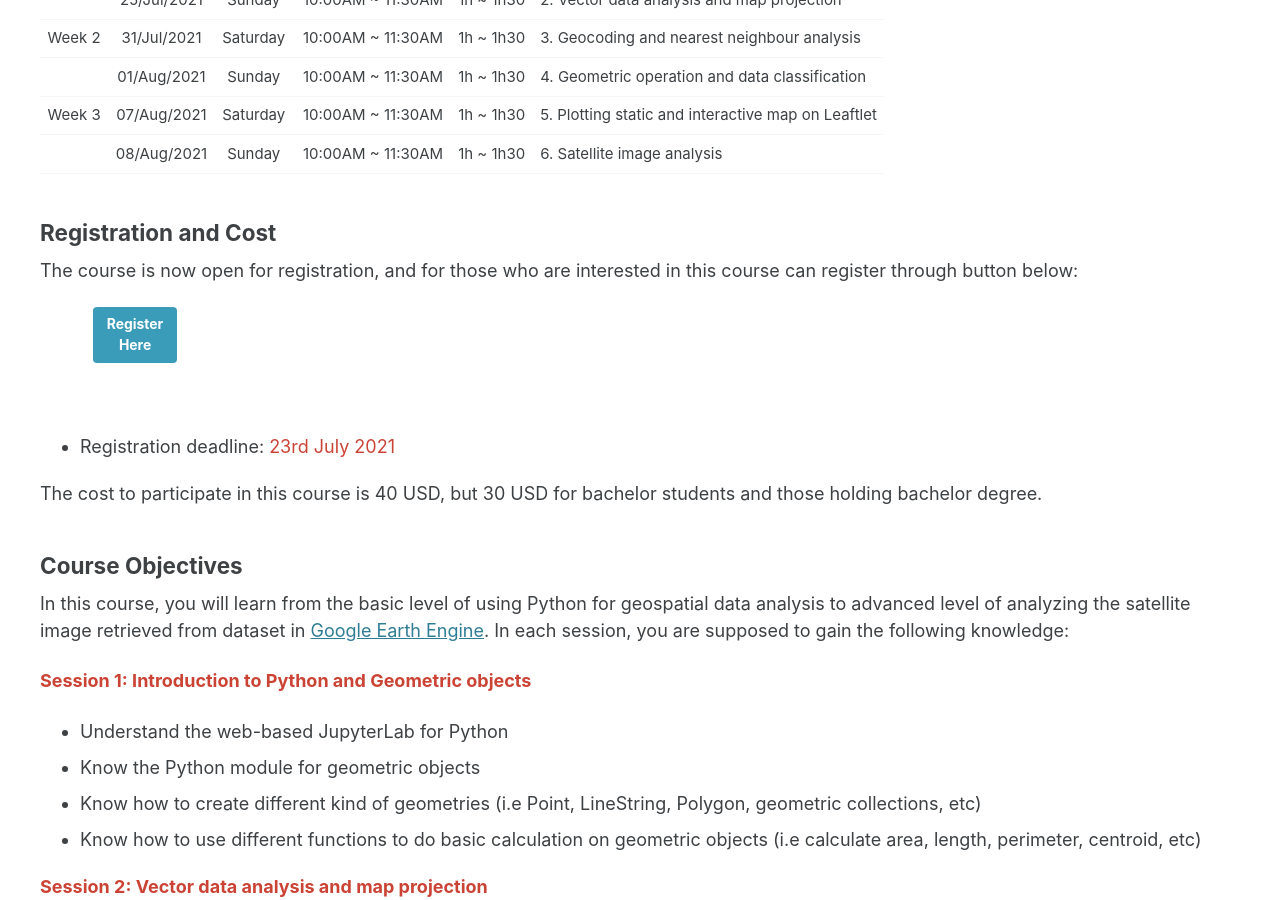
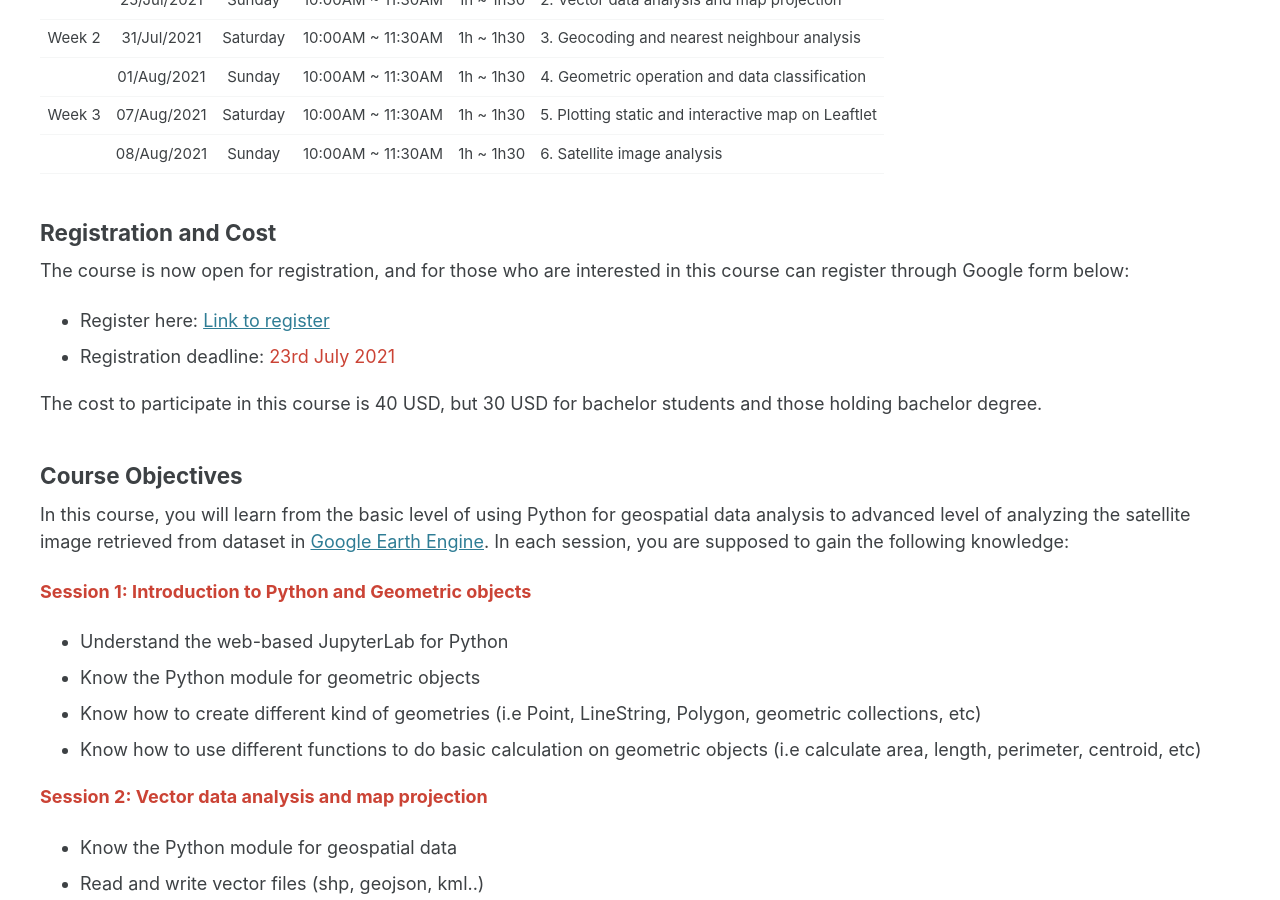
Before and after one commit to GeoSpatialyst/homepage, a Jekyll site: the page built from _pages/course.md, in a window 1280 px wide and 900 px high, scrolled down 1467 px. Built offline with Jekyll 4.4.1, drawn with Linux system fonts in a browser that asks for light colours; cached includes are drawn as plain includes.

Commit message:
Update course.md

```diff
--- a/_pages/course.md
+++ b/_pages/course.md
@@ -46,9 +46,9 @@ In this course, we will use [JupyterLab](https://jupyterlab.readthedocs.io/en/st
 
 ### Registration and Cost
 {: style="text-align: left;"}
-The course is now open for registration, and for those who are interested in this course can register through button below:
+The course is now open for registration, and for those who are interested in this course can register through Google form below:
 {: style="text-align: left;"}
-{% include feature_row id="feature_row1" type="left" %}
+* Register here: [Link to register](https://forms.gle/tvYPyhrPKpGGrLc56)
 * Registration deadline: <span style="color:#CB4335">23rd July 2021</span>
 {: style="text-align: left;"}
 
@@ -110,3 +110,5 @@ In this course, you will learn from the basic level of using Python for geospati
 - Sample raster data using points
 - Extract cross-section shape from Digital Elevation Model
 {: style="text-align: left;"}
+
+{% include feature_row id="feature_row1" type="center" %}
```
Also changed, not shown: other parts of _pages/course.md (+1 -1 lines).
